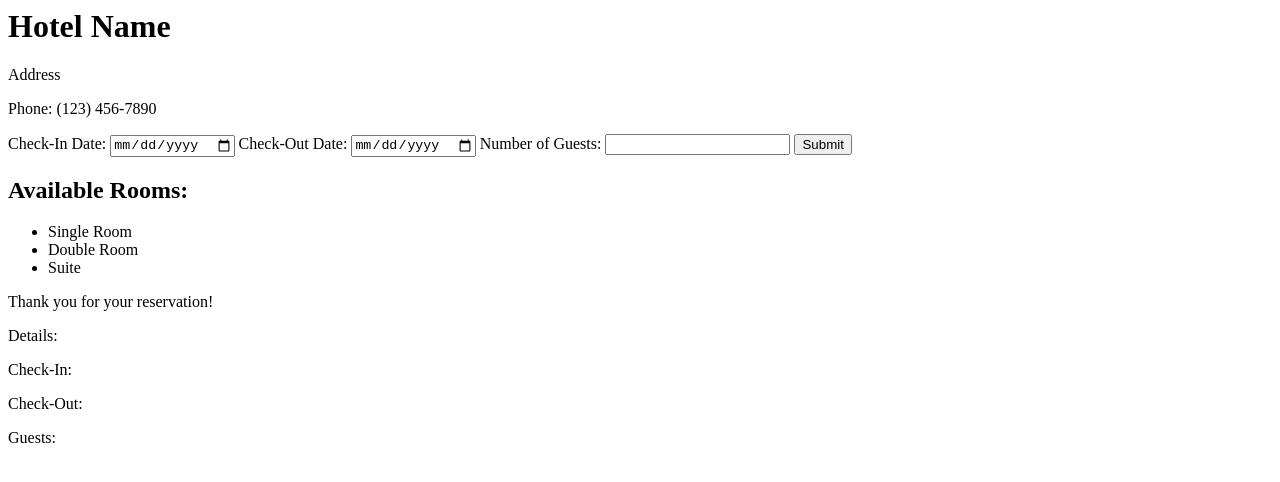
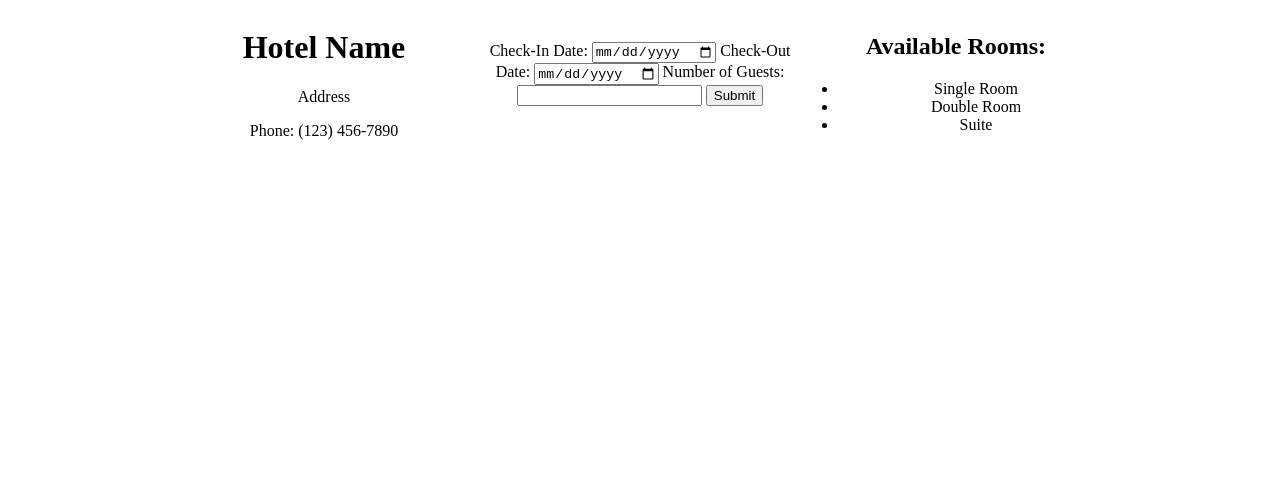
Before and after one commit to b0ssdem0n/hotel, a plain HTML site: page index.html in a window 1280 px wide. Drawn offline with Linux system fonts and the light colour scheme.

Commit message:
Add files via upload

```diff
--- a/index.html
+++ b/index.html
@@ -1,3 +1,10 @@
+<head>
+  <link rel="stylesheet" type="text/css" href="style.css">
+</head>
+
+
+
+<body>
 <div id="reservation-container">
   <div id="hotel-info">
     <h1>Hotel Name</h1>
@@ -37,3 +44,4 @@
     <p>Guests: <span id="confirm-guest-count"></span></p>
   </div>
 </div>
+</body>
--- /dev/null
+++ b/style.css
@@ -0,0 +1,27 @@
+#reservation-container {
+  display: flex;
+  flex-direction: row;
+  align-items: center;
+  justify-content: center;
+}
+
+#hotel-info {
+  width: 25%;
+  text-align: center;
+}
+
+#reservation-form {
+  width: 25%;
+  text-align: center;
+}
+
+#room-info {
+  width: 25%;
+  text-align: center;
+}
+
+#confirmation {
+  width: 25%;
+  text-align: center;
+  display: none;
+}
```
